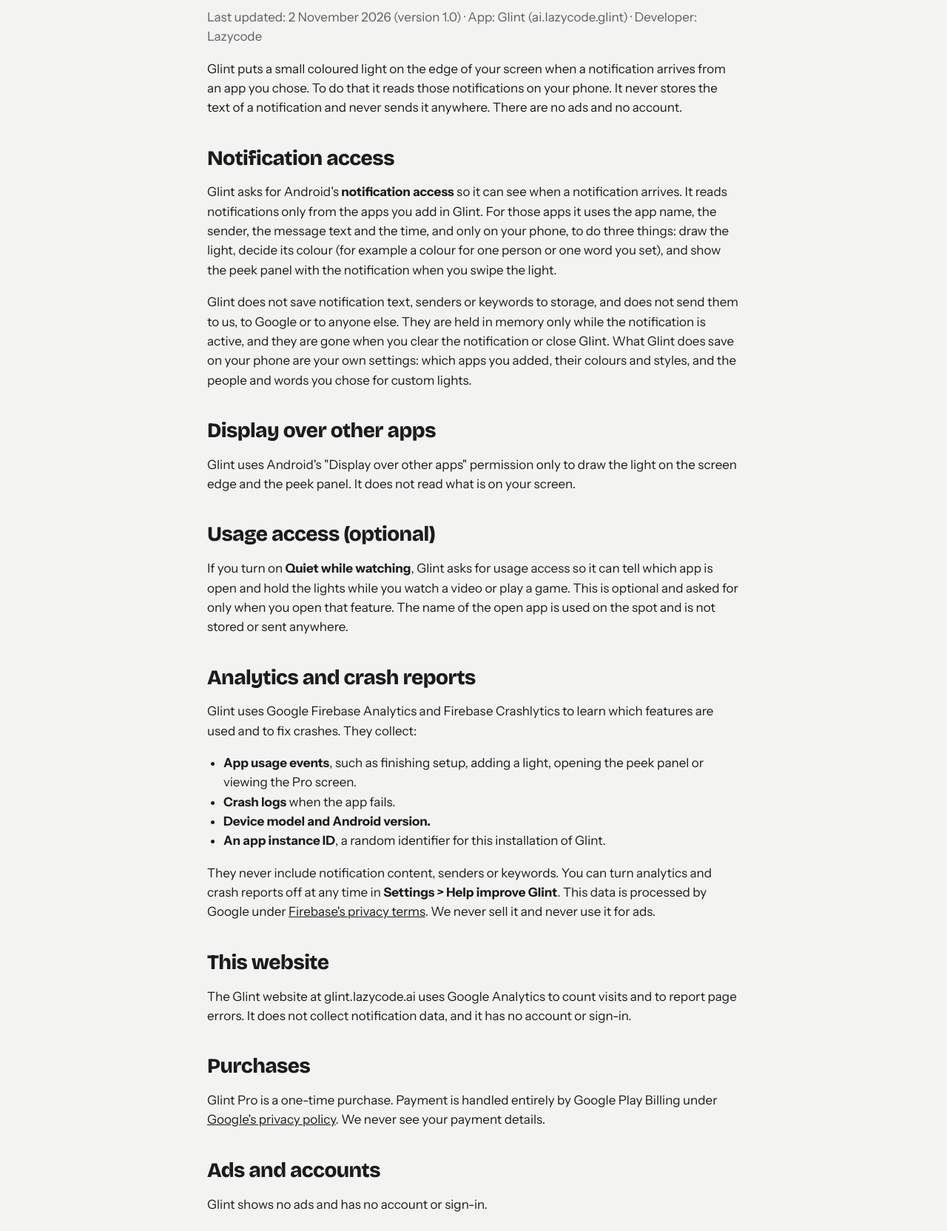
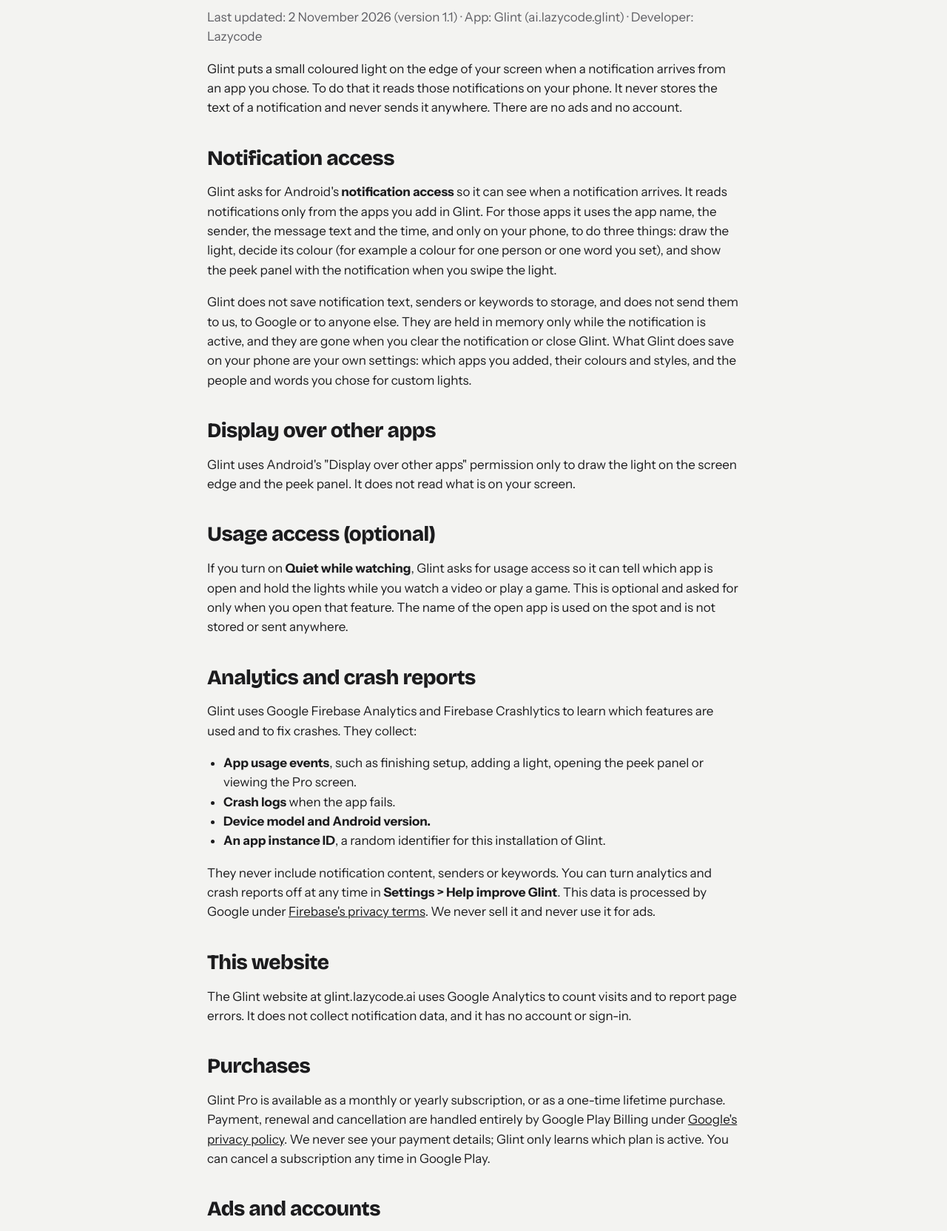
Before and after one commit to soumyasethy/lazycode-legal, a plain HTML site: page glint/privacy.html in a window 1280 px wide. Shown: the part 196-1860 px from the top of the page at 74% size. Drawn offline with nearby package versions, Linux system fonts and the light colour scheme.

Commit message:
Glint: Pro plans (monthly, yearly, lifetime) in the purchases section (#12)

```diff
--- a/glint/privacy.html
+++ b/glint/privacy.html
@@ -148,7 +148,7 @@ footer{padding:56px 0 40px;border-top:1px solid var(--line);margin-top:24px}
 <header class="wrap"><div class="nav"><a class="brand" href="https://lazycode.ai/"><img src="https://lazycode.ai/favicon.svg" alt="" width="36" height="36">Lazycode legal<span>by Lazycode</span></a>
 <nav aria-label="Main"><a href="../">All policies</a><a class=opt href="../developer/">Developer</a></nav></div></header><main id="main" class="wrap"><article class="prose"><p class="crumbs"><a href="../">Lazycode legal</a> › Glint privacy policy</p>
 <h1>Glint privacy policy</h1>
-  <p class="muted">Last updated: 2 November 2026 (version 1.0) · App: Glint (ai.lazycode.glint) · Developer: Lazycode</p>
+  <p class="muted">Last updated: 2 November 2026 (version 1.1) · App: Glint (ai.lazycode.glint) · Developer: Lazycode</p>
 
   <p>Glint puts a small coloured light on the edge of your screen when a notification arrives from an app you chose. To do that it reads those notifications on your phone. It never stores the text of a notification and never sends it anywhere. There are no ads and no account.</p>
 
@@ -176,7 +176,7 @@ footer{padding:56px 0 40px;border-top:1px solid var(--line);margin-top:24px}
   <p>The Glint website at glint.lazycode.ai uses Google Analytics to count visits and to report page errors. It does not collect notification data, and it has no account or sign-in.</p>
 
   <h2>Purchases</h2>
-  <p>Glint Pro is a one-time purchase. Payment is handled entirely by Google Play Billing under <a href="https://policies.google.com/privacy">Google's privacy policy</a>. We never see your payment details.</p>
+  <p>Glint Pro is available as a monthly or yearly subscription, or as a one-time lifetime purchase. Payment, renewal and cancellation are handled entirely by Google Play Billing under <a href="https://policies.google.com/privacy">Google's privacy policy</a>. We never see your payment details; Glint only learns which plan is active. You can cancel a subscription any time in Google Play.</p>
 
   <h2>Ads and accounts</h2>
   <p>Glint shows no ads and has no account or sign-in.</p>
```
